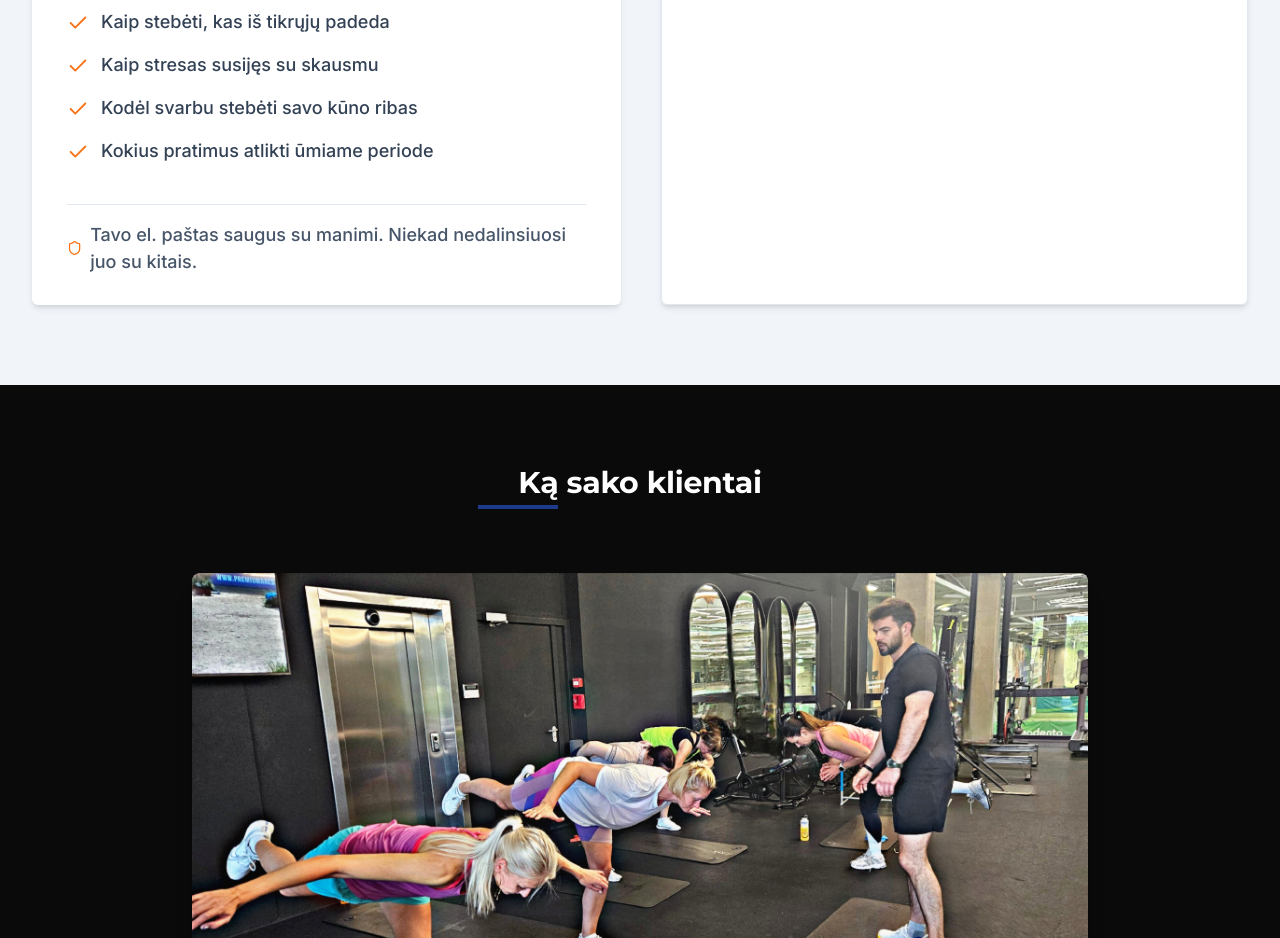
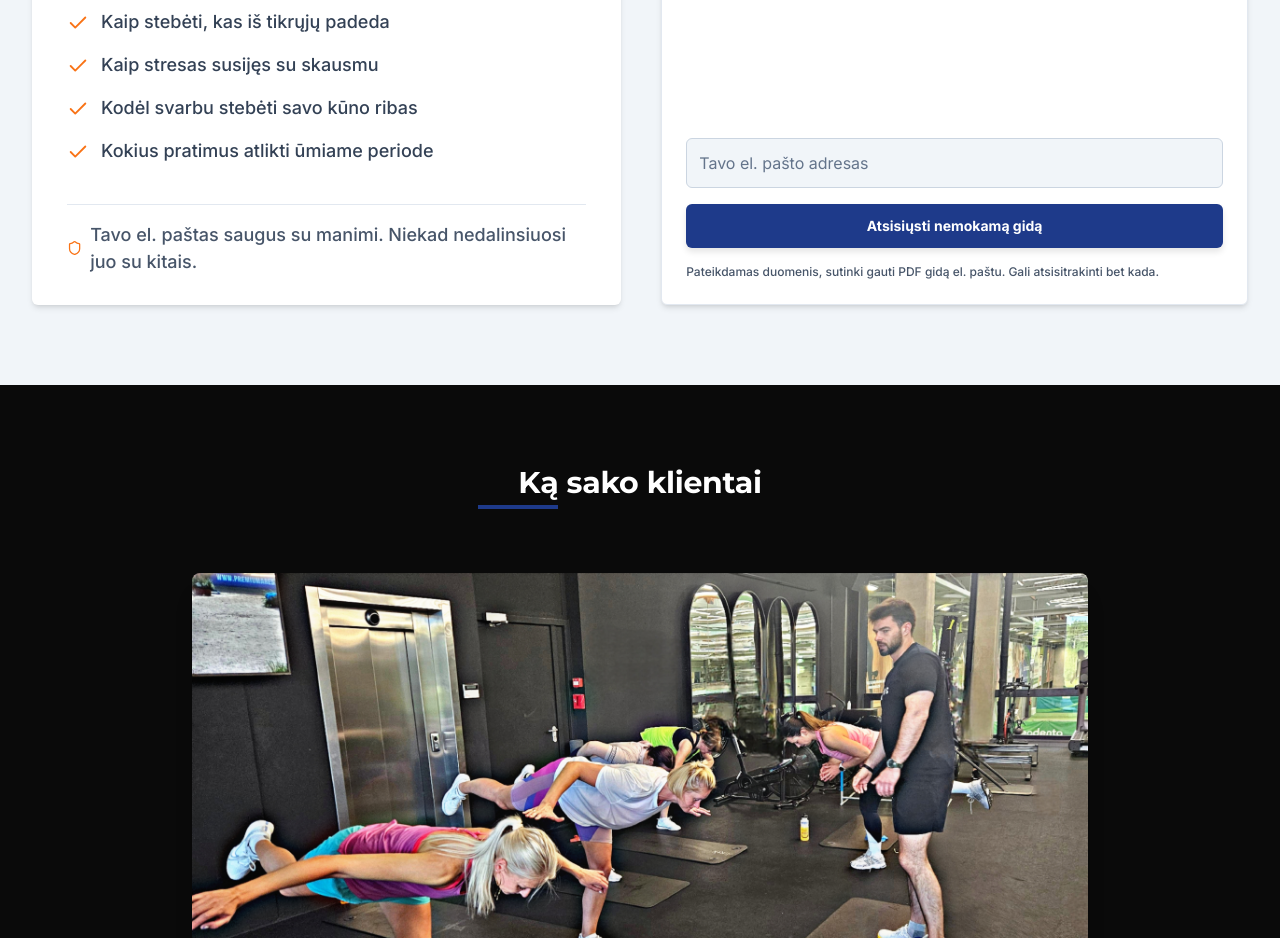
Before and after one commit to Max-of-web/strongmind-strongbody, a React (Vite) app: page / in a window 1280 px wide. Shown: the part 3240-4178 px from the top of the page. Built offline with nearby package versions, Linux system fonts and the light colour scheme; no server answers; the database is empty.

Commit message:
Reverted to commit 60c212fdfab274a90b2db1bbae3949237ddcea6d

```diff
--- a/index.html
+++ b/index.html
@@ -15,16 +15,6 @@
     <meta name="twitter:card" content="summary_large_image" />
     <meta name="twitter:site" content="@lovable_dev" />
     <meta name="twitter:image" content="https://lovable.dev/opengraph-image-p98pqg.png" />
-
-    <!-- MailerLite Universal -->
-    <script>
-        (function(w,d,e,u,f,l,n){w[f]=w[f]||function(){(w[f].q=w[f].q||[])
-        .push(arguments);},l=d.createElement(e),l.async=1,l.src=u,
-        n=d.getElementsByTagName(e)[0],n.parentNode.insertBefore(l,n);})
-        (window,document,'script','https://assets.mailerlite.com/js/universal.js','ml');
-        ml('account', '1654024');
-    </script>
-    <!-- End MailerLite Universal -->
   </head>
 
   <body>
--- a/src/components/LowerBackGuide.tsx
+++ b/src/components/LowerBackGuide.tsx
@@ -76,9 +76,31 @@ const LowerBackGuide = () => {
                 {t('homepage.lowerBackGuide.sectionTitle')}
               </h3>
 
-              <div className="mt-auto">
-                <div className="ml-embedded" data-form="5fYjuv"></div>
-              </div>
+              <form onSubmit={handleSubmit} className="flex flex-col space-y-4 mt-auto">
+                <div>
+                  <input
+                    type="email"
+                    value={email}
+                    onChange={e => setEmail(e.target.value)}
+                    placeholder={t('emailSubscription.placeholder')}
+                    required
+                    className="w-full p-3 rounded-md bg-slate-100 dark:bg-slate-700 text-slate-800 dark:text-white border border-slate-300 dark:border-slate-600 placeholder:text-slate-500 dark:placeholder:text-slate-400 focus:outline-none focus:ring-2 focus:ring-theme-tangerine focus:border-transparent"
+                  />
+                </div>
+
+                <Button
+                  type="submit"
+                  disabled={isSubmitting}
+                  variant="cta"
+                  className="w-full px-4 py-3 h-auto"
+                >
+                  {isSubmitting ? 'Siunčiama...' : t('homepage.lowerBackGuide.buttonText')}
+                </Button>
+
+                <p className="text-xs text-slate-600 dark:text-slate-400 mt-2">
+                  {t('homepage.lowerBackGuide.disclaimer')}
+                </p>
+              </form>
             </div>
           </div>
         </div>
```
